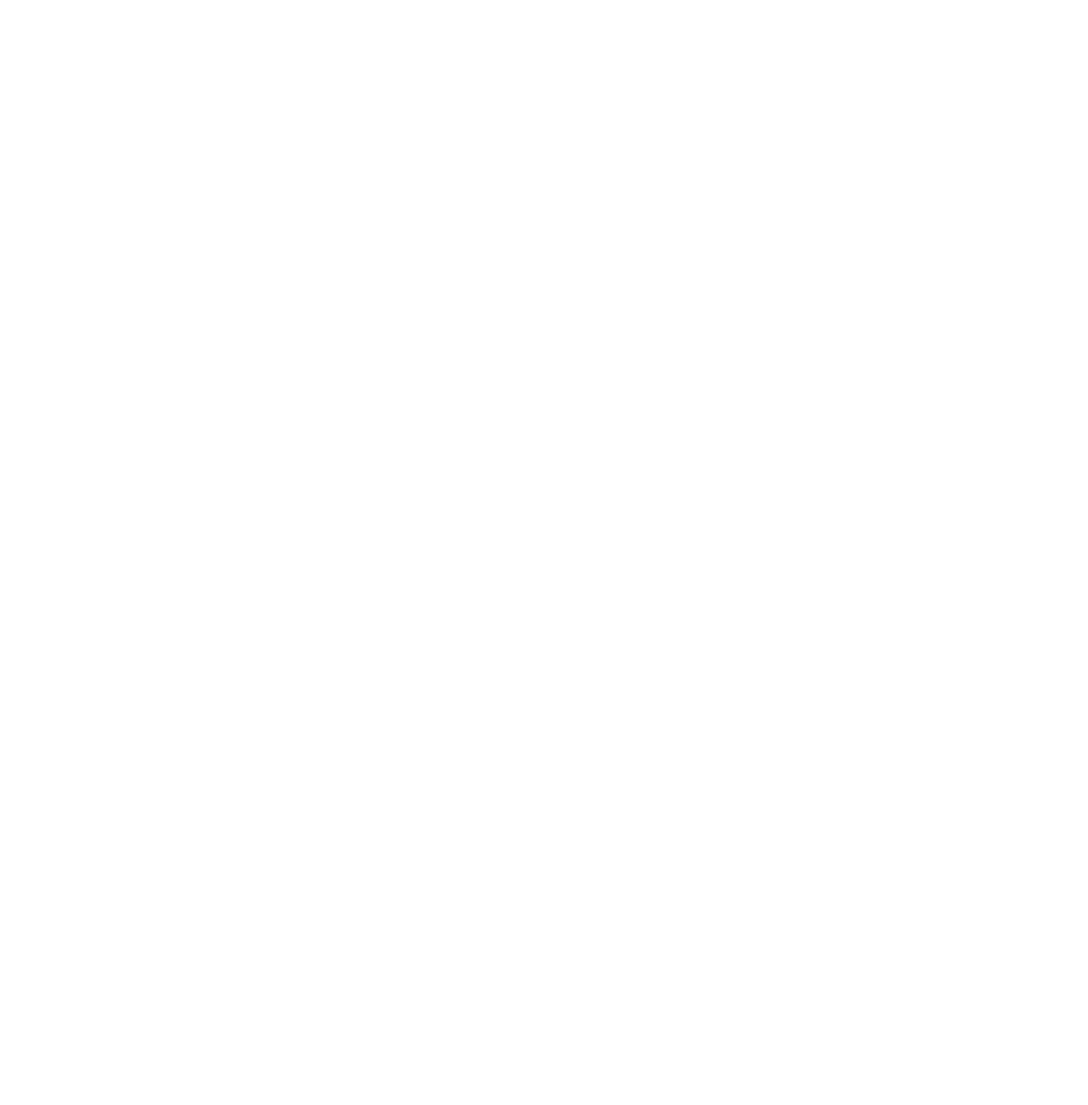
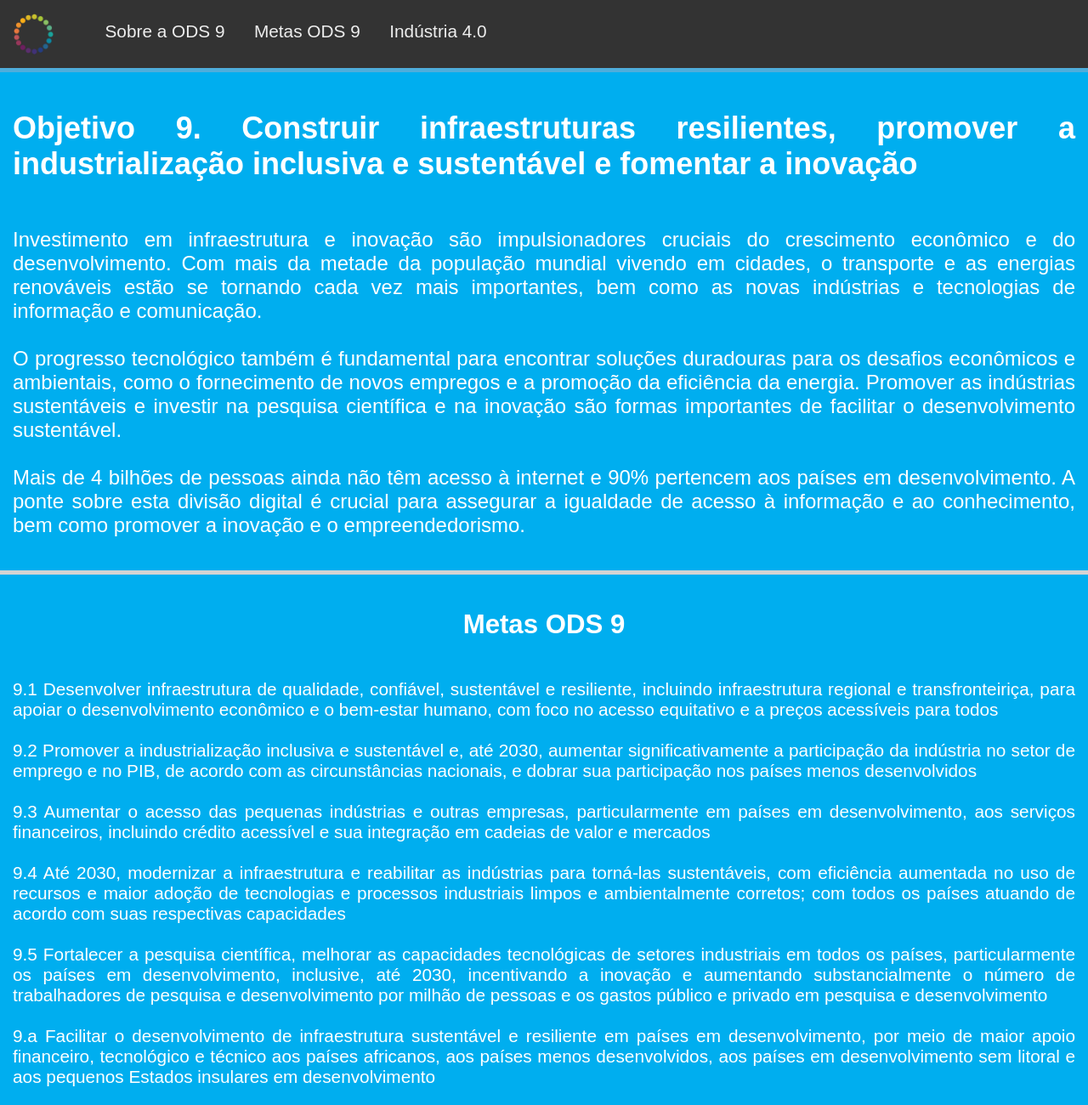
Before and after one commit to GabriellCdeC/Ativdades-JA, a plain HTML site: page Ex2/index.html in a window 1280 px wide. Shown: the top 1300 px of the page at 85% size. Before the commit the page ends 800 px from the top, so only its background shows below. Drawn offline with Linux system fonts and the light colour scheme.

Commit message:
Atividade 2 completa

```diff
--- a/Ex2/index.css
+++ b/Ex2/index.css
@@ -0,0 +1,117 @@
+* {
+    box-sizing: border-box;
+}
+
+body {
+    margin: 0;
+    font-family: 'Oswald', sans-serif;
+    background-color: lightgray;
+}
+
+.cabecalho {
+    background: #333;
+    border-bottom: solid 5px #4faddb;
+    height: 80px;
+    box-sizing: content-box;
+}
+.footer{
+    display: flex;
+    justify-content: center;
+    color: white;
+    background: #333;
+    border: 0;
+    height: 60px;
+    box-sizing: content-box;
+}
+
+.logo {
+    display: inline-block;
+    height: 80px;
+    padding: 15px;
+}
+
+.logo img {
+    height: 100%;
+}
+
+.menu-toggle {
+    float: right;
+    color: #eee;
+    background-color: #555;
+    border: solid 1px #777;
+    border-radius: 5px;
+    height: 40px;
+    padding: 10px 20px;
+    margin: 20px 15px;
+}
+
+.menu {
+    display: inline-block;
+    vertical-align: top;
+    height: 80px;
+    padding: 25px;
+}
+
+.menu ul {
+    margin: 0;
+    padding: 0;
+}
+
+.menu li {
+    display: inline-block;
+}
+
+.cabecalho a {
+    text-decoration: none;
+    color: #eee;
+    font-size: 1.3em;
+}
+
+.menu a {
+    padding: 15px;
+}
+
+
+.menu a:hover,
+.menu a.selected {
+    background-color: #4faddb;
+    color: #000;
+}
+
+section {
+
+    margin-bottom: 5px;
+    background-color: #00aeef;
+}
+
+#sobre{
+    height: auto;
+    display: flex;
+    flex-direction: column;
+    text-align: justify;
+    padding: 15px;
+    color: white;
+    font-size: 1.5em;
+}
+
+#metas{
+    height: auto;
+    display: flex;
+    flex-direction: column;
+    align-items: center;
+    text-align: justify;
+    padding: 15px;
+    color: white;
+    font-size: 1.3em;
+}
+
+#industria40{
+    height: auto;
+    display: flex;
+    flex-direction: column;
+    align-items: center;
+    text-align: justify;
+    padding: 15px;
+    color: white;
+    font-size: 1.3em;
+}
--- a/Ex2/index.html
+++ b/Ex2/index.html
@@ -0,0 +1,121 @@
+<!DOCTYPE html>
+<html>
+
+<head>
+    <meta charset="UTF-8">
+    <title>Exericio 2</title>
+    <link rel="stylesheet" href="./index.css">
+</head>
+
+<body>
+    <header class="cabecalho">
+        <div class="logo">
+            <a href="#inicio">
+                <img src="./favicon.png" alt="Logo" />
+            </a>
+        </div>
+        <nav class="menu">
+            <ul>
+                <li>
+                    <a href="#sobre">Sobre a ODS 9</a>
+                </li>
+                <li>
+                    <a href="#metas">Metas ODS 9</a>
+                </li>
+                <li>
+                    <a href="#industria40">Indústria 4.0</a>
+                </li>
+            </ul>
+        </nav>
+    </header>
+
+    <section id="sobre">
+        <h1>Objetivo 9. Construir infraestruturas resilientes, promover a industrialização inclusiva e sustentável e
+            fomentar a inovação</h1>
+        <p>
+            Investimento em infraestrutura e inovação são impulsionadores cruciais do crescimento econômico e do
+            desenvolvimento. Com mais da metade da população mundial vivendo em cidades, o transporte e as energias
+            renováveis estão se tornando cada vez mais importantes, bem como as novas indústrias e tecnologias de
+            informação e comunicação. <br><br>
+
+            O progresso tecnológico também é fundamental para encontrar soluções duradouras para os desafios econômicos
+            e ambientais, como o fornecimento de novos empregos e a promoção da eficiência da energia. Promover as
+            indústrias sustentáveis e investir na pesquisa científica e na inovação são formas importantes de facilitar
+            o desenvolvimento sustentável.<br><br>
+
+            Mais de 4 bilhões de pessoas ainda não têm acesso à internet e 90% pertencem aos países em desenvolvimento.
+            A ponte sobre esta divisão digital é crucial para assegurar a igualdade de acesso à informação e ao
+            conhecimento, bem como promover a inovação e o empreendedorismo.
+        </p>
+
+    </section>
+    <section id="metas">
+        <h1>Metas ODS 9</h1>
+        <p>
+            9.1 Desenvolver infraestrutura de qualidade, confiável, sustentável e resiliente, incluindo infraestrutura
+            regional e transfronteiriça, para apoiar o desenvolvimento econômico e o bem-estar humano, com foco no
+            acesso equitativo e a preços acessíveis para todos
+            <br><br>
+            9.2 Promover a industrialização inclusiva e sustentável e, até 2030, aumentar significativamente a
+            participação da indústria no setor de emprego e no PIB, de acordo com as circunstâncias nacionais, e dobrar
+            sua participação nos países menos desenvolvidos
+            <br><br>
+            9.3 Aumentar o acesso das pequenas indústrias e outras empresas, particularmente em países em
+            desenvolvimento, aos serviços financeiros, incluindo crédito acessível e sua integração em cadeias de valor
+            e mercados
+            <br><br>
+            9.4 Até 2030, modernizar a infraestrutura e reabilitar as indústrias para torná-las sustentáveis, com
+            eficiência aumentada no uso de recursos e maior adoção de tecnologias e processos industriais limpos e
+            ambientalmente corretos; com todos os países atuando de acordo com suas respectivas capacidades
+            <br><br>
+            9.5 Fortalecer a pesquisa científica, melhorar as capacidades tecnológicas de setores industriais em todos
+            os países, particularmente os países em desenvolvimento, inclusive, até 2030, incentivando a inovação e
+            aumentando substancialmente o número de trabalhadores de pesquisa e desenvolvimento por milhão de pessoas e
+            os gastos público e privado em pesquisa e desenvolvimento
+            <br><br>
+            9.a Facilitar o desenvolvimento de infraestrutura sustentável e resiliente em países em desenvolvimento, por
+            meio de maior apoio financeiro, tecnológico e técnico aos países africanos, aos países menos desenvolvidos,
+            aos países em desenvolvimento sem litoral e aos pequenos Estados insulares em desenvolvimento
+            <br><br>
+            9.b Apoiar o desenvolvimento tecnológico, a pesquisa e a inovação nacionais nos países em desenvolvimento,
+            inclusive garantindo um ambiente político propício para, entre outras coisas, a diversificação industrial e
+            a agregação de valor às commodities
+            <br><br>
+            9.c Aumentar significativamente o acesso às tecnologias de informação e comunicação e se empenhar para
+            oferecer acesso universal e a preços acessíveis à internet nos países menos desenvolvidos, até 2020
+
+        </p>
+    </section>
+    <section id="industria40">
+        <h1>Indústria 4.0</h1>
+        <p>
+            A indústria 4.0, também conhecida como quarta revolução industrial, é um conceito que engloba todas as
+            inovações tecnológicas criadas nos últimos anos para facilitar processos industriais e gerar mais lucro às
+            empresas.<br><br>
+
+            O termo surgiu a partir de um projeto de estratégias do governo alemão focadas em tecnologia e foi utilizado
+            pela primeira vez na Feira de Hannover em 2011.<br><br>
+
+            Em Outubro de 2012, o grupo responsável pelo projeto, coordenado por Siegfried Dais (Robert Bosch GmbH) e
+            Kagermann (acatech), apresentou um relatório de recomendações para o Governo Federal Alemão, com o objetivo
+            de planejar sua implementação.<br><br>
+
+            Foi então que, em Abril de 2013, foi publicado, na mesma feira, um trabalho final sobre o desenvolvimento da
+            indústria 4.0.<br><br>
+
+            O conceito básico da 4° revolução industrial entende que, ao conectar máquinas, sistemas e ativos, as
+            empresas podem criar redes inteligentes ao longo de toda a sua rede de produção e, com isso, controlar
+            diversas ações de forma autônoma.<br><br>
+
+            Ou seja, as fábricas inteligentes terão a capacidade e a autonomia necessárias para agendar manutenções,
+            prever falhas nos processos e se adaptar aos requisitos e mudanças não planejadas na produção.
+        </p>
+    </section>
+
+    <footer>
+        <div class="footer">
+            <p>Feito por Gabriell Castro de Carvalho</p>
+        </div>
+    </footer>
+
+</body>
```
Also changed, not shown: Ex1/index.html (+1 -1 lines), Ex2/favicon.png (added).
